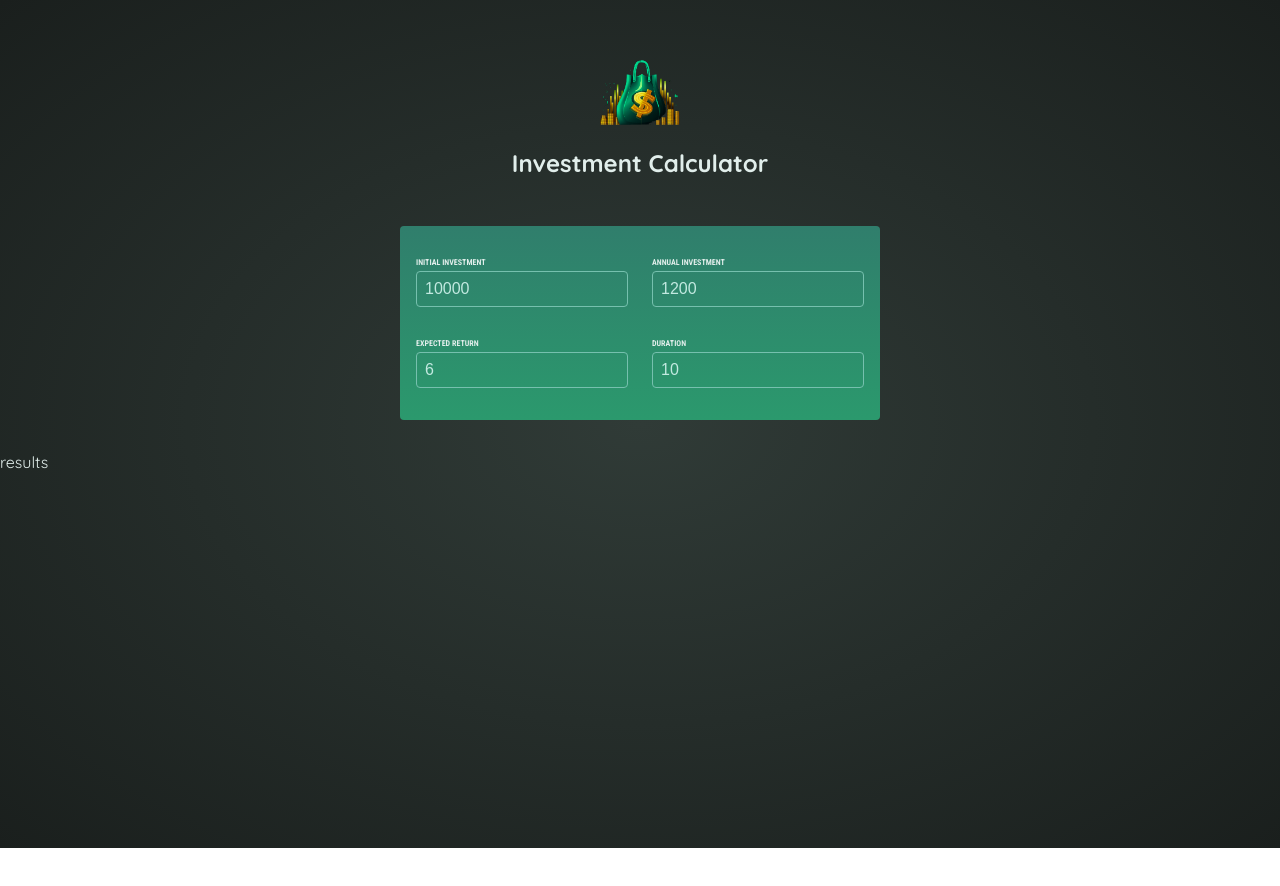
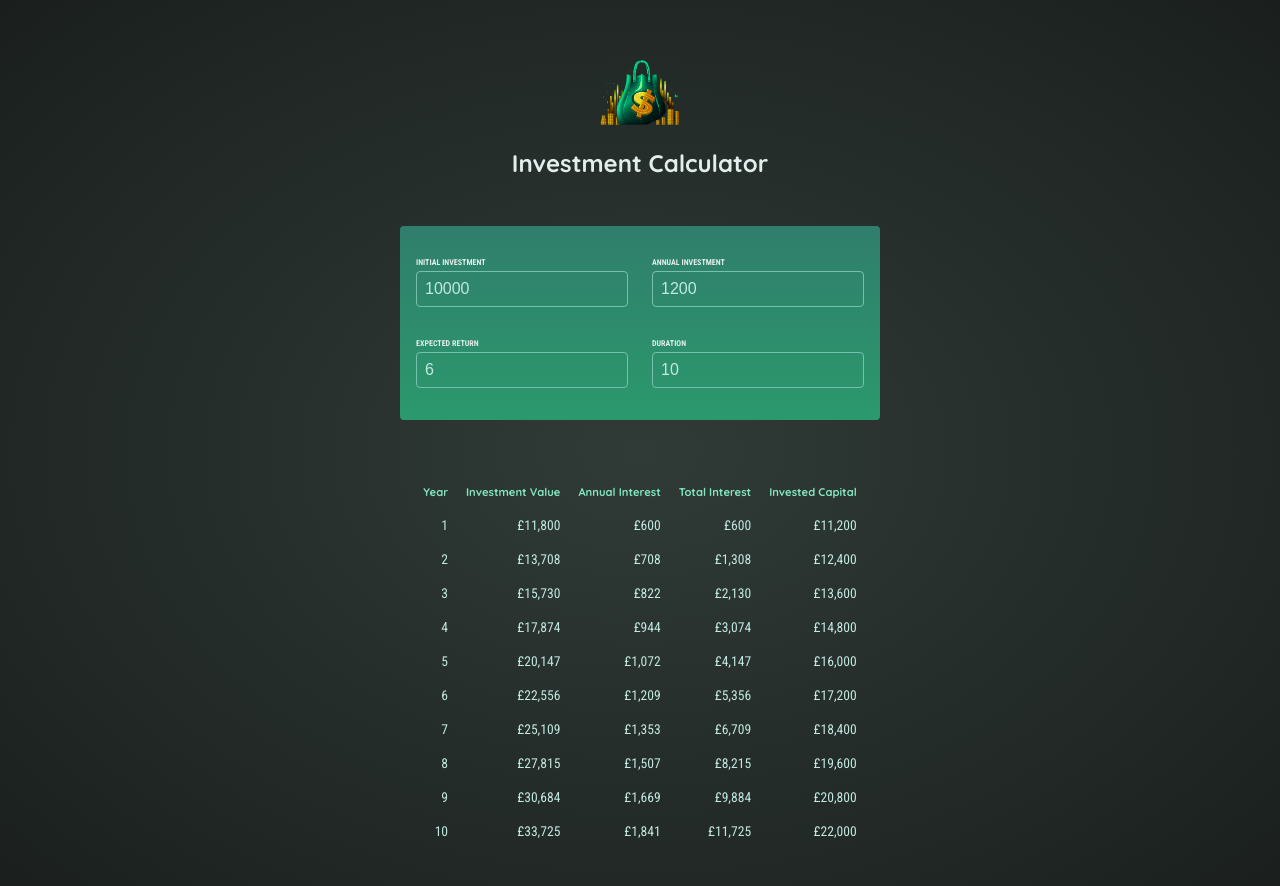
Before and after one commit to liteninkiran/maximilian-schwarzmuller-react-complete-guide, a React (Vite) app in the folder 05 - React Essentials - Practice Project/: page / in a window 1280 px wide. Shown: the top 886 px of the page. Before the commit the page ends 848 px from the top, so only its background shows below. Built offline with nearby package versions, Linux system fonts and the light colour scheme.

Commit message:
102 - Outputting Results in a List & Deriving More Values

```diff
--- a/05 - React Essentials - Practice Project/src/components/Results.jsx
+++ b/05 - React Essentials - Practice Project/src/components/Results.jsx
@@ -1,9 +1,40 @@
-import { calculateInvestmentResults } from '../util/investment.js';
+import { calculateInvestmentResults, formatter } from '../util/investment.js';
 
 export default function Results({ userInput }) {
     const resultsData = calculateInvestmentResults(userInput);
-    console.log(resultsData);
+    const initialInvestment =
+        resultsData[0].valueEndOfYear -
+        resultsData[0].interest -
+        resultsData[0].annualInvestment;
     return (
-        <p>results</p>
+        <table id='result'>
+            <thead>
+                <tr>
+                    <th>Year</th>
+                    <th>Investment Value</th>
+                    <th>Annual Interest</th>
+                    <th>Total Interest</th>
+                    <th>Invested Capital</th>
+                </tr>
+            </thead>
+
+            <tbody>
+                {
+                    resultsData.map(row => {
+                        const totalInterest = row.valueEndOfYear - row.annualInvestment * row.year - initialInvestment;
+                        const totalInvested = row.valueEndOfYear - totalInterest;
+                        return (
+                            <tr key={row.year}>
+                                <td>{row.year}</td>
+                                <td>{formatter.format(row.valueEndOfYear)}</td>
+                                <td>{formatter.format(row.interest)}</td>
+                                <td>{formatter.format(totalInterest)}</td>
+                                <td>{formatter.format(totalInvested)}</td>
+                            </tr>
+                        );
+                    })
+                }
+            </tbody>
+        </table>
     );
 }
```
